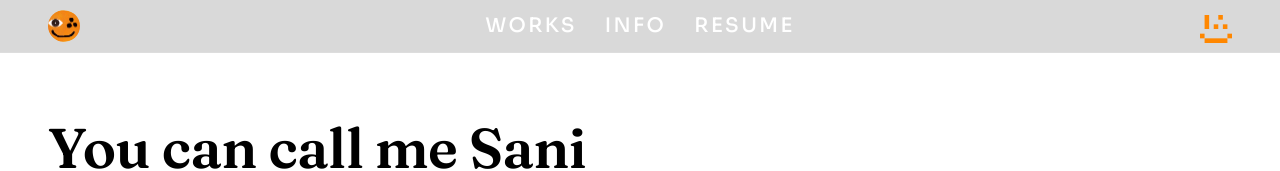
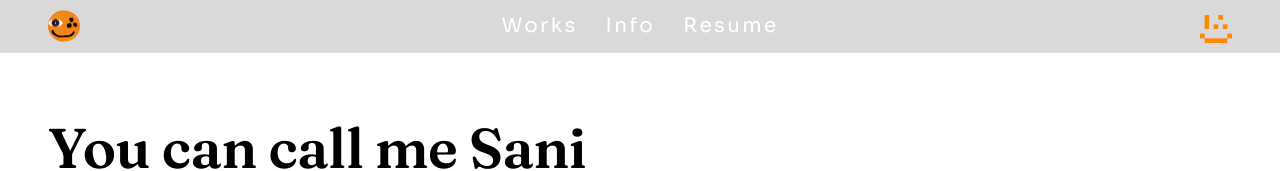
Before and after one commit to pedrofreitasst/portifoliov2, a Next.js app: page / in a window 1280 px wide. Shown: the top 171 px of the page. Built offline with nearby package versions, Linux system fonts and the light colour scheme.

Commit message:
Modified some typefaces

```diff
--- a/app/globals.css
+++ b/app/globals.css
@@ -3,7 +3,7 @@
 @tailwind utilities;
 
 :root {
-  --page-white: #ffffff;
+  --page-white: #d12e2e;
   --page-black: #000000;
   /* --font-display (Fraunces) and --font-body (Sora) are set by next/font on <html> in
      app/layout.tsx. Don't redefine them here: an equal-specificity :root rule can win and point
--- a/components/Header.tsx
+++ b/components/Header.tsx
@@ -151,7 +151,7 @@ export default function Header() {
           className={
             // Sora (body font). Mobile 16px so the nav (~244px) clears the logo / Ori trigger on
             // 360-390px phones; 20px (text-nav) from sm up.
-            'absolute left-1/2 flex -translate-x-1/2 items-center gap-5 font-body text-[1rem] font-medium uppercase leading-[1.4] tracking-[0.12em] transition-colors duration-300 sm:gap-7 sm:text-nav ' +
+            'absolute left-1/2 flex -translate-x-1/2 items-center gap-5 font-body text-[1rem] font-regular  leading-[1.4] tracking-[0.12em] transition-colors duration-300 sm:gap-7 sm:text-nav ' +
             linkTone
           }
         >
--- a/tailwind.config.ts
+++ b/tailwind.config.ts
@@ -16,6 +16,7 @@ const config: Config = {
         page: {
           white: '#FFFFFF',
           black: '#000000',
+          paper: '#00e700',
         },
         accent: {
           DEFAULT: '#F5A623',
```
